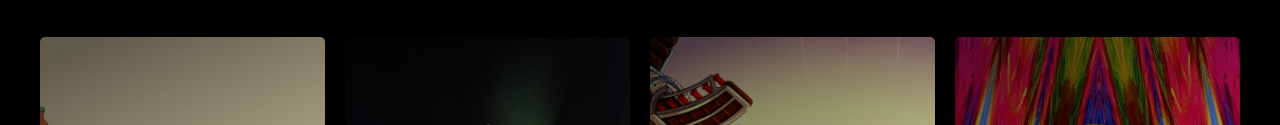
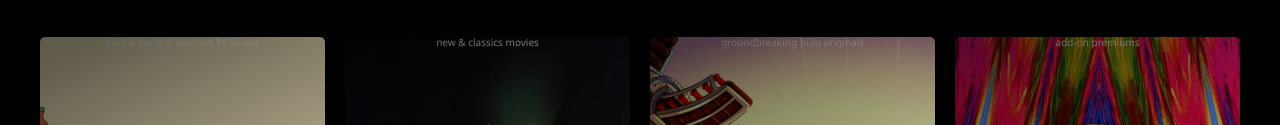
Before and after one commit to Sabelo-Hlatshwayo/hulu-clone, a plain HTML site: page index.html in a window 1280 px wide. Shown: the part 1074-1199 px from the top of the page. Drawn offline with Linux system fonts and the light colour scheme.

Commit message:
Add the HTML markup for the text of the covers

```diff
--- a/index.html
+++ b/index.html
@@ -59,10 +59,30 @@
         </p>
 
         <div class="covers">
-          <div class="cover cover-1"></div>
-          <div class="cover cover-2"></div>
-          <div class="cover cover-3"></div>
-          <div class="cover cover-4"></div>
+          <div class="cover cover-1">
+            <div class="cover-text">
+              <span class="title">past & current seasons</span>
+              <span class="subtitle">TV shows</span>
+            </div>
+          </div>
+          <div class="cover cover-2">
+            <div class="cover-text">
+              <span class="title">new & classics</span>
+              <span class="subtitle">movies</span>
+            </div>
+          </div>
+          <div class="cover cover-3">
+            <div class="cover-text">
+              <span class="title">groundbreaking</span>
+              <span class="subtitle">hulu originals</span>
+            </div>
+          </div>
+          <div class="cover cover-4">
+            <div class="cover-text">
+              <span class="title">add-on</span>
+              <span class="subtitle">premiums</span>
+            </div>
+          </div>
         </div>
       </div>
     </section>
```
